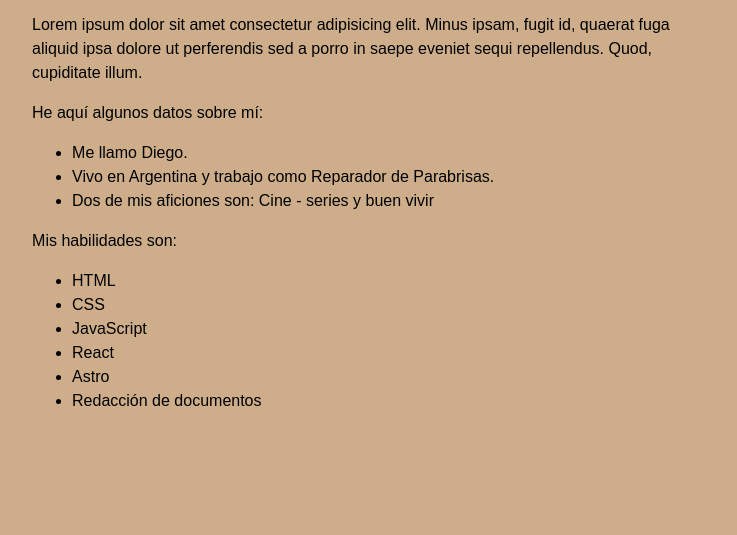
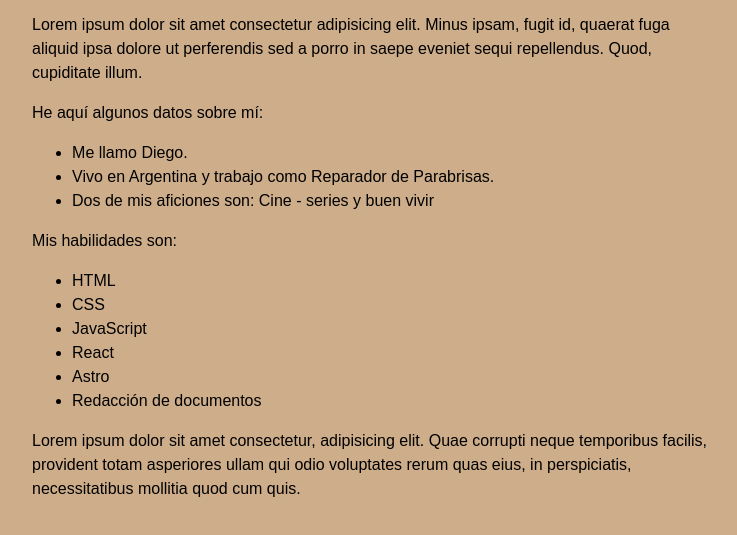
Before and after one commit to diegoe120/vBlogDeCafe, an Astro site: page /abaut in a window 1280 px wide. Shown: the part 207-742 px from the top of the page, without its empty margins (268-1005 px from the left). Built offline with nearby package versions, Linux system fonts and the light colour scheme; Astro itself is replaced by a stand-in of ours.

Commit message:
agregado de componentes

```diff
--- /dev/null
+++ b/src/components/Footer.astro
@@ -0,0 +1,13 @@
+---
+const plataform = ["Instagram", "Tik-tok", "YouTube"];
+const username = "vblogdecafe";
+---
+
+<footer>
+    <p>
+        Lorem ipsum dolor sit amet consectetur, adipisicing elit. Quae corrupti
+        neque temporibus facilis, provident totam asperiores ullam qui odio
+        voluptates rerum quas eius, in perspiciatis, necessitatibus mollitia
+        quod cum quis.
+    </p>
+</footer>
--- /dev/null
+++ b/src/components/Navigation.astro
@@ -0,0 +1,7 @@
+---
+
+---
+
+<a href="/">Inicio</a>
+<a href="/abaut/">Nosotros</a>
+<a href="/blog">vBlog</a>
--- a/src/pages/abaut.astro
+++ b/src/pages/abaut.astro
@@ -1,5 +1,7 @@
 ---
 import "../styles/globales.css";
+import Navigation from "../components/Navigation.astro";
+import Footer from "../components/Footer.astro";
 
 const pageTitle = "vBlog De Cafe - Sobre Nosotros";
 const identity = {
@@ -28,9 +30,7 @@ const skills = [
         <title>{pageTitle}</title>
     </head>
     <body>
-        <a href="/">Inicio</a>
-        <a href="/abaut/">Nosotros</a>
-        <a href="/blog">vBlog</a>
+        <Navigation />
 
         <h1>{pageTitle}</h1>
         <p>
@@ -63,5 +63,7 @@ const skills = [
         <ul>
             {skills.map((skill) => <li>{skill}</li>)}
         </ul>
+
+        <Footer />
     </body>
 </html>
--- a/src/styles/globales.css
+++ b/src/styles/globales.css
@@ -1,5 +1,7 @@
 :root {
     --colorDeFondoPrimario: #ceae8a;
+    --negro: #000;
+    --blanco: #fff;
 }
 
 html {
```
Also changed, not shown: src/pages/blog.astro (+5 -3 lines), src/pages/index.astro (+4 -4 lines).
